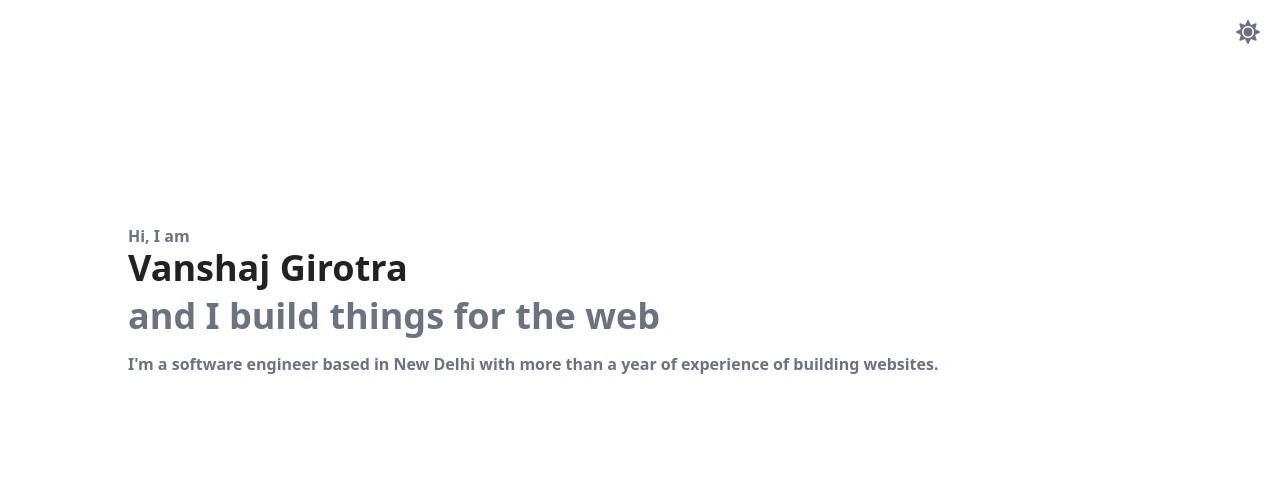
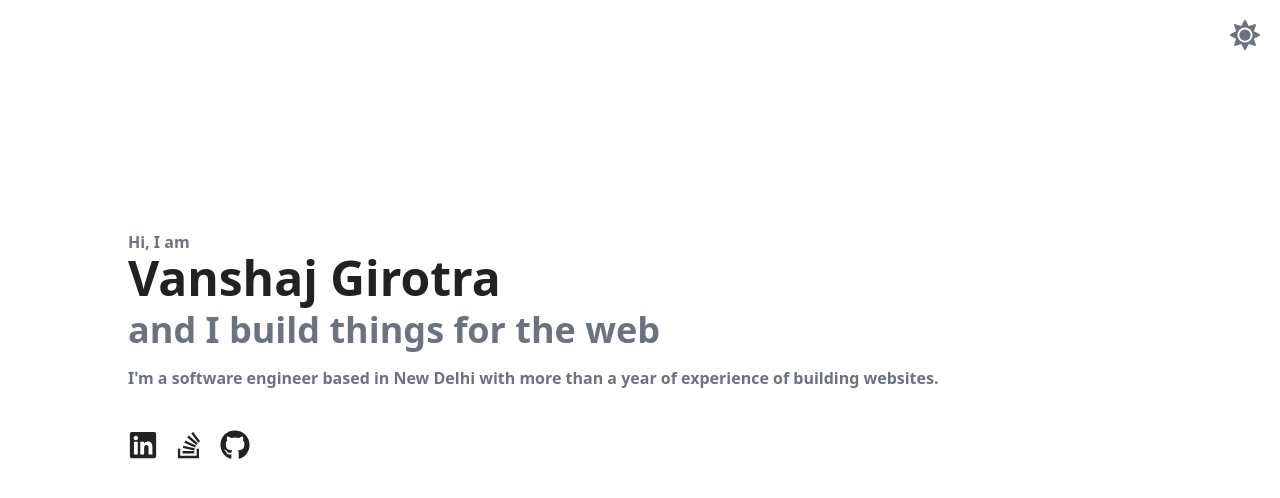
Before and after one commit to vanshajg/vanshajgirotra.com, a Gatsby site: page / in a window 1280 px wide. Built offline with nearby package versions, Linux system fonts and the light colour scheme; Gatsby itself is replaced by a stand-in of ours.

Commit message:
Add social links

```diff
--- a/package.json
+++ b/package.json
@@ -23,6 +23,7 @@
     "react-dom": "^16.12.0",
     "react-helmet": "^6.1.0",
     "react-icons": "^4.1.0",
+    "react-spring": "^8.0.27",
     "react-typist": "^2.0.5"
   },
   "devDependencies": {
--- /dev/null
+++ b/src/components/home/about/index.jsx
@@ -0,0 +1,13 @@
+import React from 'react'
+import { useSpring, animated } from 'react-spring'
+
+const About = () => {
+  return (
+    <section className="pt-16 px-5 md:pt-40 md:px-32">
+      <h2 className="text-3xl">About</h2>
+      <p>Lorem ipsum dolor sit, amet consectetur adipisicing elit. Quia nam excepturi minus maxime, provident nulla at esse perferendis. Dicta voluptates reprehenderit fugiat impedit minus molestias recusandae at, cum suscipit dolores.</p>
+    </section>
+  );
+}
+
+export default About;
--- /dev/null
+++ b/src/components/home/intro/contacts.jsx
@@ -0,0 +1,30 @@
+import React, { useState } from 'react'
+import data from './contacts_data'
+import { OutboundLink } from 'gatsby-plugin-google-gtag'
+
+const getContact = ({ icon: Icon, name, url }, index) => {
+  return (
+    <OutboundLink href={url} rel="noopener noreferrer" className="mr-4 text-3xl animate-fade_in" key={index}
+      style={{ animationDelay: `${index * 0.25 + 0.25}s`, animationDuration: '1s', opacity: 0 }}>
+      <Icon />
+    </OutboundLink>
+  )
+}
+
+const Contacts = () => {
+  const [is_loaded, setLoaded] = useState(false)
+  window.addEventListener('load', () => {
+    setLoaded(true)
+  })
+
+  if (!is_loaded)
+    return null
+
+  return (
+    <div className="flex mt-10 md:justify-start justify-center">
+      {data.map((contact, index) => getContact(contact, index))}
+    </div>
+  )
+}
+
+export default Contacts
--- /dev/null
+++ b/src/components/home/intro/contacts_data.js
@@ -0,0 +1,19 @@
+import { FaLinkedin, FaStackOverflow, FaGithub } from 'react-icons/fa'
+
+export default [
+  {
+    name: 'Linkedin',
+    icon: FaLinkedin,
+    url: 'https://linkedin.com/in/arcade0'
+  },
+  {
+    name: 'Stackoverflow',
+    icon: FaStackOverflow,
+    url: 'https://stackoverflow.com/users/5830776/',
+  },
+  {
+    name: 'Github',
+    icon: FaGithub,
+    url: 'https://github.com/vanshajg'
+  },
+]
--- a/src/components/home/intro/index.jsx
+++ b/src/components/home/intro/index.jsx
@@ -1,13 +1,14 @@
-import React, { useState } from "react"
+import React from "react"
+import Contacts from "./contacts"
 
 const Intro = () => {
   // const []
   return (
-    <section className="min-h-screen pt-16 px-5 md:pt-40 md:px-32 font-bold">
+    <section className="min-h-screen pt-16 px-5 md:pt-40 md:px-32 font-bold relative">
       <p className="text-gray-500">
         Hi, I am
       </p>
-      <h1 className="text-3xl md:text-4xl">
+      <h1 className="text-3xl md:text-5xl">
         Vanshaj Girotra
       </h1>
       <h1 className="text-3xl md:text-4xl text-gray-500 pt-2">
@@ -16,6 +17,7 @@ const Intro = () => {
       <p className="text-gray-500 pt-4">
         I'm a software engineer based in New Delhi with more than a year of experience of building websites.
       </p>
+      <Contacts />
     </section>
   );
 }
--- a/src/components/navbar/index.jsx
+++ b/src/components/navbar/index.jsx
@@ -4,6 +4,7 @@ import { ThemeContext } from '../../context/themeContext'
 import { LanguageContext } from '../../context/languageContext'
 import { FaSun, FaRegMoon } from 'react-icons/fa'
 import { themes } from '../../contants/theme'
+import ScrollHelper from './scrollHelper'
 
 
 const Navbar = () => {
@@ -19,9 +20,10 @@ const Navbar = () => {
 
       </span>
     </div>
-    <div className="">
-      <span onClick={toggleTheme}>{theme === themes.dark ? <FaRegMoon className="text-2xl text-gray-500" /> : <FaSun className="text-2xl text-gray-500" />}</span>
+    <div className="hover:text-primary-500">
+      <span onClick={toggleTheme}>{theme === themes.dark ? <FaRegMoon className="text-2xl md:text-3xl text-gray-500" /> : <FaSun className="text-2xl md:text-3xl text-gray-500" />}</span>
     </div>
+    {/* <ScrollHelper /> */}
   </div>
 }
 
--- /dev/null
+++ b/src/components/navbar/scrollHelper.jsx
@@ -0,0 +1,17 @@
+import React, { useState } from 'react'
+import { FaArrowDown } from 'react-icons/fa'
+
+const ScrollHelper = () => {
+  const [scroll_classname, setScrollClassname] = useState('')
+  const onScrollClick = () => {
+    if (scroll_classname === '' || scroll_classname === 'animate-rotator_second') {
+      setScrollClassname('animate-rotator_first')
+    } else {
+      setScrollClassname('animate-rotator_second')
+    }
+    console.log({ scroll_classname })
+  }
+  return <div onClick={onScrollClick} className={`text-2xl fixed bottom-5 right-5 ${scroll_classname}`}> <FaArrowDown /></div>
+}
+
+export default ScrollHelper
--- a/src/pages/index.js
+++ b/src/pages/index.js
@@ -3,6 +3,7 @@ import React from "react"
 // import Layout from "../components/layout"
 // import SEO from "../components/seo"
 import Intro from "../components/home/intro"
+// import About from '../components/home/about'
 import { Navbar } from "../components/navbar"
 import Wrapper from '../components/wrapper'
 // import Skills from '../components/home/skills'
@@ -12,6 +13,7 @@ const IndexPage = () => (
   <Wrapper>
     <Navbar />
     <Intro />
+    {/* <About /> */}
   </Wrapper>
 
 )
--- a/tailwind.config.js
+++ b/tailwind.config.js
@@ -2,7 +2,27 @@ module.exports = {
   purge: ["./src/**/*.js", "./src/**/*.jsx", "./src/**/*.ts", "./src/**/*.tsx"],
   darkMode: 'class', // or 'media' or 'class'
   theme: {
-    extend: {},
+    extend: {
+      keyframes: {
+        rotator_first: {
+          '0%': { transform: 'rotate(0deg)' },
+          '100%': { transform: 'rotate(180deg)' },
+        },
+        rotator_second: {
+          '0%': { transform: 'rotate(180deg)' },
+          '100%': { transform: 'rotate(360deg)' },
+        },
+        fade_in: {
+          '0%': { opacity: '0' },
+          '100%': { opacity: '1' }
+        }
+      },
+      animation: {
+        rotator_first: 'rotator_first 1s forwards',
+        rotator_second: 'rotator_second 1s forwards',
+        fade_in: 'fade_in ease forwards'
+      }
+    },
   },
   variants: {
     extend: {},
```
Also changed, not shown: 1 other file.
